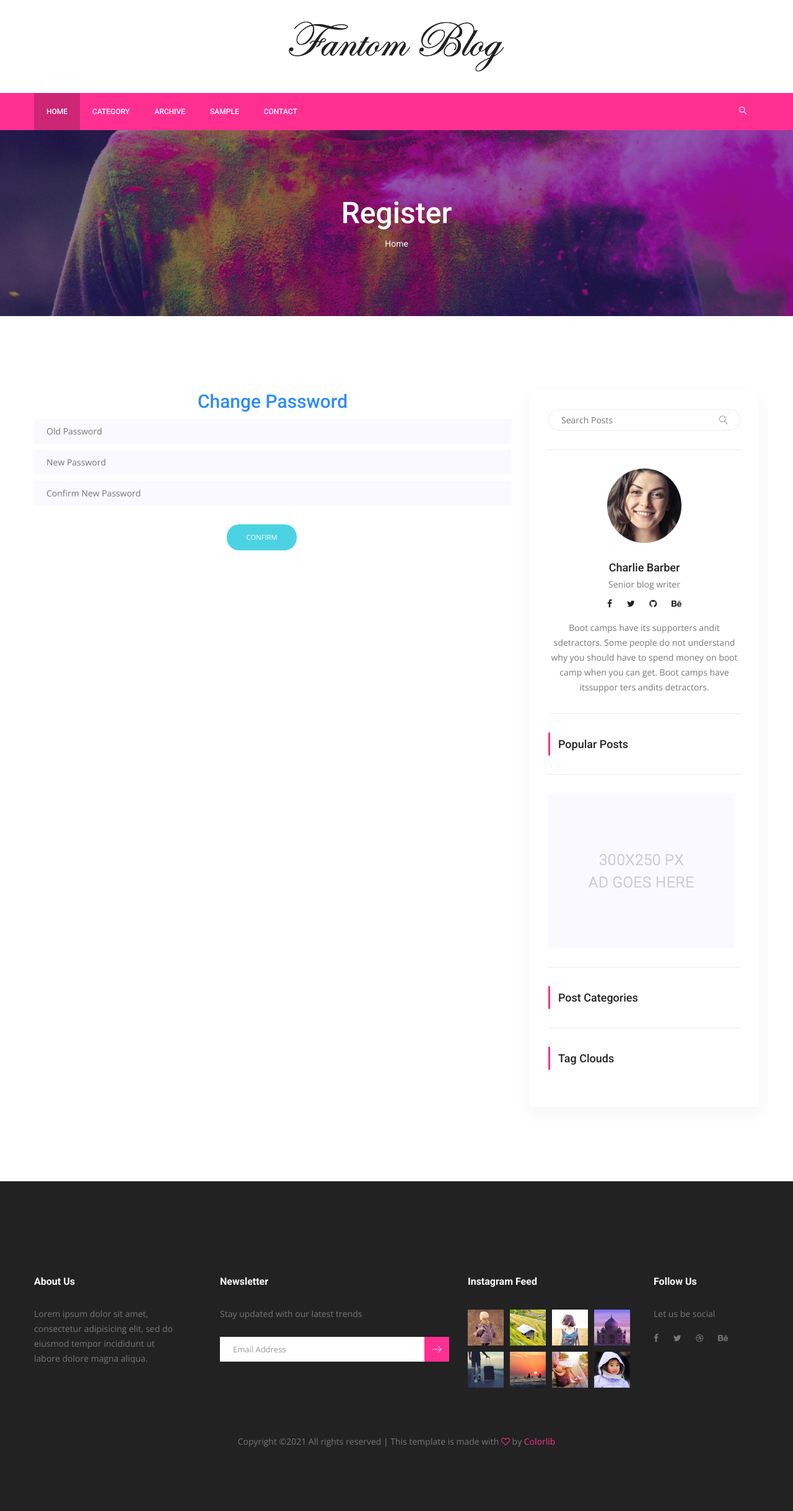
After one commit to ellyjohnmwangi/FantomBlog, a Django app: page /password-change/ in a window 1280 px wide. The commit adds this page. Shown: the whole page at 62% size. Run offline with Django 3.2, Linux system fonts and the light colour scheme; the visitor is signed in with stand-in values (Sample User, id 1); data that the repository does not hold is empty; some libraries are stand-ins or nearby versions.

Commit message:
password change created, url configured, template created for user password change

```diff
--- a/posts/views.py
+++ b/posts/views.py
@@ -28,8 +28,8 @@
 class PostDetail(DetailView):
     template_name = 'posts/detail.html'
     model = Post
-
     context_object_name = 'single'
+    paginate_by = 3
 
     def get(self, request, *args, **kwargs):
         self.hit= Post.objects.filter(id=self.kwargs['pk']).update(hit=F('hit')+1)
@@ -46,6 +46,7 @@
     model = Post
     template_name = 'categories/category_detail.html'
     context_object_name = 'posts'
+    paginate_by = 3
 
     def get_queryset(self):
         self.category = get_object_or_404(Category, pk=self.kwargs['pk'])
@@ -62,6 +63,7 @@
     model = Post
     template_name = 'tags/tags_detail.html'
     context_object_name = 'posts'
+    paginate_by = 3
 
     def get_queryset(self):
         self.tag = get_object_or_404(Tag, slug=self.kwargs['slug'])
--- a/templates/base.html
+++ b/templates/base.html
@@ -51,7 +51,7 @@
 									<a href="#" class="nav-link dropdown-toggle" data-toggle="dropdown" role="button" aria-haspopup="true" aria-expanded="false">{{ user.username }}</a>
 					 				<ul class="dropdown-menu">
 										<li class="nav-item"><a class="nav-link" href="{% url 'create_post' %}">Add Post</a></li>
-										<li class="nav-item"><a class="nav-link" href="elements.html">Change Password</a></li>
+										<li class="nav-item"><a class="nav-link" href="{% url 'users:password_change' %}">Change Password</a></li>
 										<li class="nav-item"><a class="nav-link" href="elements.html">My Profile</a></li>
 										<li class="nav-item"><a class="nav-link" href="{% url 'users:logout' %}">Logout</a></li>
 									</ul>
--- /dev/null
+++ b/templates/registration/password_change_form.html
@@ -0,0 +1,64 @@
+{% extends 'base.html' %}
+{% load static %}
+
+{% block content %}
+        <!--================Home Banner Area =================-->
+        <section class="banner_area">
+            <div class="banner_inner d-flex align-items-center">
+            	<div class="overlay bg-parallax" data-stellar-ratio="0.9" data-stellar-vertical-offset="0" data-background=""></div>
+				<div class="container">
+					<div class="banner_content text-center">
+						<h2>Register</h2>
+						<div class="page_link">
+							<a href="{% url 'index' %}">Home</a>
+						</div>
+					</div>
+				</div>
+            </div>
+        </section>
+        <!--================End Home Banner Area =================-->
+
+        <!--================Blog Area =================-->
+        <section class="blog_area p_120">
+            <div class="container">
+                <div class="row">
+                    <div class="col-lg-8">
+                        <h2 style="text-align: center; color: #2d8bfa">Change Password</h2>
+                        <div class="blog_left_sidebar">
+                            <form method = "post">
+
+                                {% csrf_token %}
+                                {% if form.errors %}
+                                <div id="errors">
+                                    <div class="inner">
+                                        <p style="color:red">WARNING</p>
+                                        <ul>
+                                            {% for field in form %}
+                                            {% if field.errors %}
+                                            <li> {{ form.label }} : {{ field.errors|striptags }}</li>
+                                            {% endif %}
+                                            {% endfor %}
+                                        </ul>
+                                    </div>
+                                </div>
+                            {% endif %}
+
+                                <div class="mt-10">
+										<input type="password" name="old_password" placeholder="Old Password" onfocus="this.placeholder = ''" onblur="this.placeholder = 'Odl Password'" required="" class="single-input">
+									</div>
+                                <div class="mt-10">
+										<input type="password" name="new_password1" placeholder="New Password" onfocus="this.placeholder = ''" onblur="this.placeholder = 'New Password'" required="" class="single-input">
+									</div>
+                                <div class="mt-10">
+										<input type="password" name="new_password2" placeholder="Confirm New Password" onfocus="this.placeholder = ''" onblur="this.placeholder = 'Confirm New Password'" required="" class="single-input">
+									</div>
+                                <input type="submit" class="genric-btn success circle"  style="float:right ;margin-top: 30px; margin-right: 45% " value="CONFIRM">
+                            </form>
+                        </div>
+                    </div>
+                    {% include 'right_side.html' %}
+                </div>
+            </div>
+        </section>
+        <!--================Blog Area =================-->
+{% endblock %}
--- a/users/urls.py
+++ b/users/urls.py
@@ -1,5 +1,6 @@
 from django.urls import path
 from .views import *
+from django.contrib.auth import views as authViews
 
 app_name = "users"
 
@@ -7,4 +8,6 @@
     path('register/', RegisterView.as_view(), name="register"),
     path('login/', UserLoginView.as_view(), name="login"),
     path('logout/', UserLogoutView.as_view(), name="logout"),
+    path('password-change/', authViews.PasswordChangeView.as_view(), name="password_change"),
+    path('password-change-done/', authViews.PasswordChangeDoneView.as_view(), name="password_change_done"),
 ]
```
